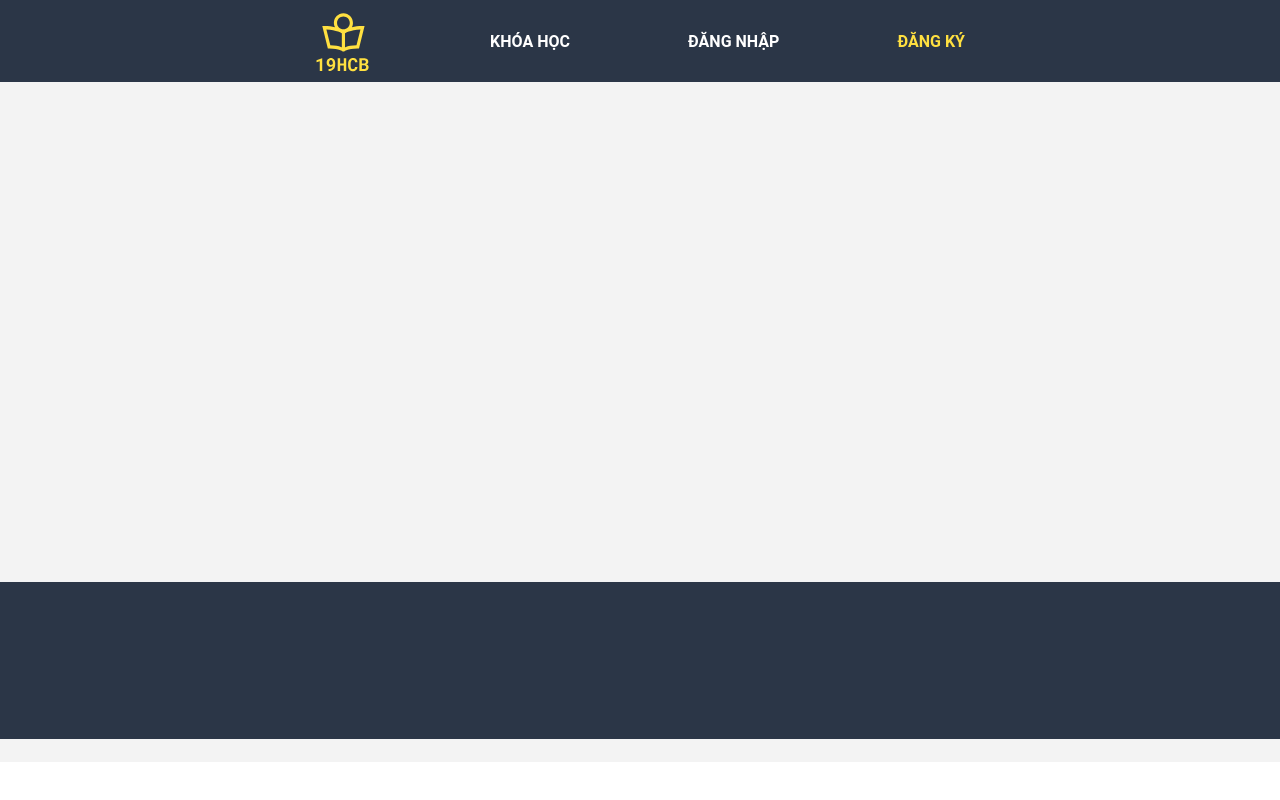
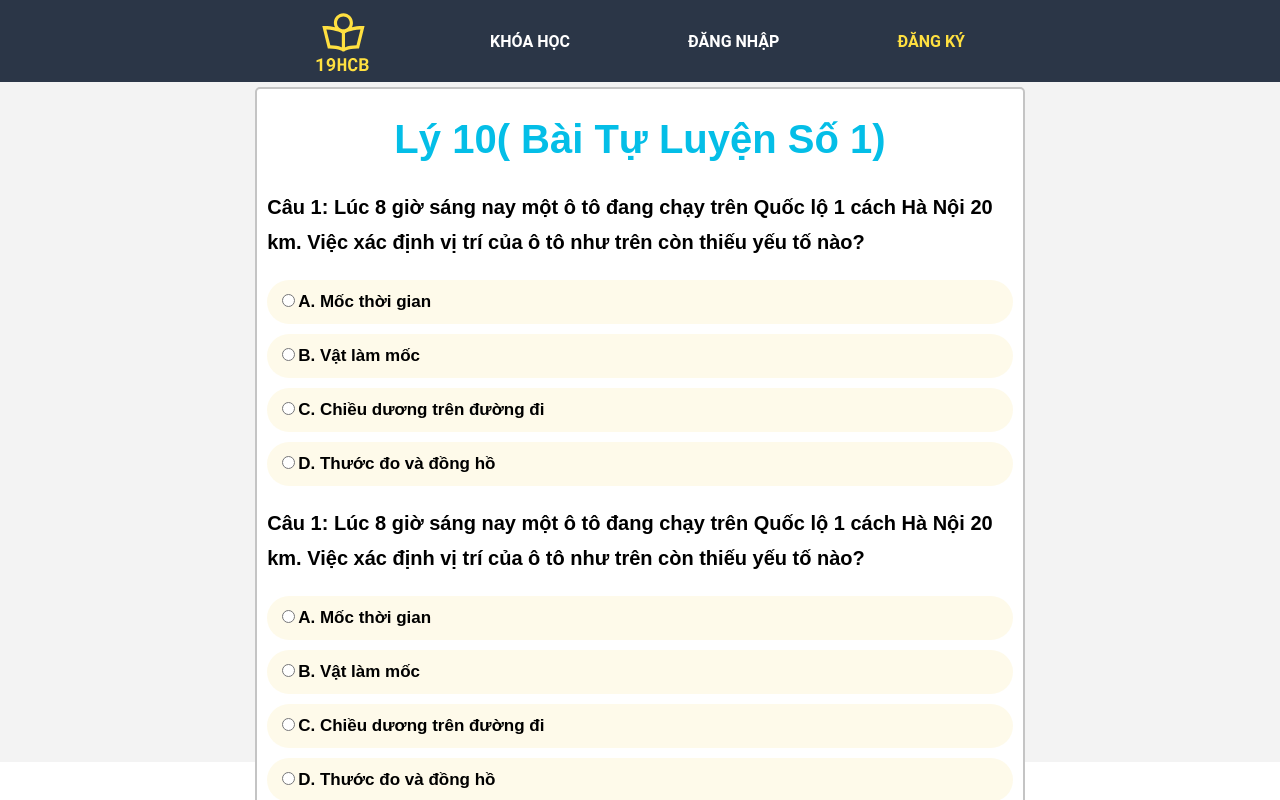
Before and after one commit to ntnhan997/HoTroOnTHPT, a React (Create React App) app in the folder frontend/: page /khoahoc/baitap in a window 1280 px wide. Shown: the top 800 px of the page. Built offline with nearby package versions, Linux system fonts and the light colour scheme.

Commit message:
add Exercise and Question

```diff
--- a/frontend/src/App.css
+++ b/frontend/src/App.css
@@ -122,3 +122,51 @@
     border: 2px solid #c4c4c4;
     border-radius: 5px;
 }
+
+.answer {
+    background: rgba(254, 250, 232, 0.9);
+    border-radius: 24px;
+    padding: 10px;
+    margin: 10px;
+}
+
+.questions {
+    background-color: #fff;
+    border: 2px solid #c4c4c4;
+    border-radius: 5px;
+    margin: 5px 0;
+}
+
+.title_question {
+    color: #04BEE7;
+    font-family: Jura, sans-serif;
+    font-style: normal;
+    font-weight: bold;
+    font-size: 40px;
+    line-height: 35px;
+    text-align: center;
+}
+
+.question {
+    font-family: Jura, sans-serif;
+    font-style: normal;
+    font-weight: bold;
+    font-size: 20px;
+    line-height: 35px;
+    padding: 0px 10px;
+}
+
+.answer>label {
+    font-family: Jura, sans-serif;
+    font-style: normal;
+    font-weight: bold;
+    font-size: 17px;
+    line-height: 24px;
+    color: #000000;
+}
+
+.answer>input {
+    background-color: #3FC0DA;
+    cursor: pointer;
+    font-size: 17px;
+}
--- a/frontend/src/App.js
+++ b/frontend/src/App.js
@@ -10,6 +10,7 @@ import {
 } from "react-router-dom";
 
 import Course from './components/Course';
+import Exercise from './components/Exercise';
 
 function App() {
   return (
@@ -26,16 +27,15 @@ function App() {
         <div className="header-right"></div>
       </div>
 
+      <Switch>
       <div className="contain">
-        <div className="contain-left"></div>
-        <div className="contain-mid">
-        <Switch>
+        <Route exact path="/khoahoc/baitap" component={Exercise} />
+
+
           <Route exact path="/khoahoc" component={Course} />
-        </Switch>
-        </div>
-        <div className="contain-right"></div>
+
       </div>
-
+      </Switch>
       <div className="footer">
         <div className="footer-top"></div>
         <div className="footer-bottom"></div>
--- a/frontend/src/components/Course.js
+++ b/frontend/src/components/Course.js
@@ -4,11 +4,11 @@ import React from 'react';
 
 const Course = () => {
     return (
-    <div className="course">
-        <div>
-            Course
-        </div>
-    </div>
+    <>
+        <div className="contain-left"></div>
+        <div className="contain-mid course">Course</div>
+        <div className="contain-right"></div>
+    </>
     )
 }
 
--- /dev/null
+++ b/frontend/src/components/Exercise.js
@@ -0,0 +1,24 @@
+/* eslint-disable no-unused-vars */
+import React, { useState } from 'react';
+import Question from "./Question";
+
+const Exercise = () => {
+    const [BaiTap, setBaiTap] = useState({
+        title: "Lý 10( Bài Tự Luyện Số 1)",
+    });
+    return (
+        <>
+            <div className="contain-left"></div>
+            <div className="contain-mid questions">
+                <h2 className="title_question">{BaiTap.title}</h2>
+                <Question />
+                <Question />
+                <Question />
+                <Question />
+            </div>
+            <div className="contain-right"></div>
+        </>
+    )
+}
+
+export default Exercise;
--- /dev/null
+++ b/frontend/src/components/Question.js
@@ -0,0 +1,27 @@
+import React from 'react';
+
+const Question = () => {
+    return (
+        <div>
+            <p class="question">Câu 1: Lúc 8 giờ sáng nay một ô tô đang chạy trên Quốc lộ 1 cách Hà Nội 20 km. Việc xác định vị trí của ô tô như trên còn thiếu yếu tố nào?</p>
+            <div className="answer">
+                <input type="radio" name="question" id="question1"/>
+                <label htmlFor="question1">A. Mốc thời gian</label>
+            </div>
+            <div className="answer">
+                <input type="radio" name="question" id="question2"/>
+                <label htmlFor="question1">B. Vật làm mốc</label>
+            </div>
+            <div className="answer">
+                <input type="radio" name="question" id="question3"/>
+                <label htmlFor="question1">C. Chiều dương trên đường đi</label>
+            </div>
+            <div className="answer">
+                <input type="radio" name="question" id="question4"/>
+                <label htmlFor="question1">D. Thước đo và đồng hồ</label>
+            </div>
+        </div>
+    )
+}
+
+export default Question;
```
Also changed, not shown: 1 other file (tests, documents, lock files or other folders).
